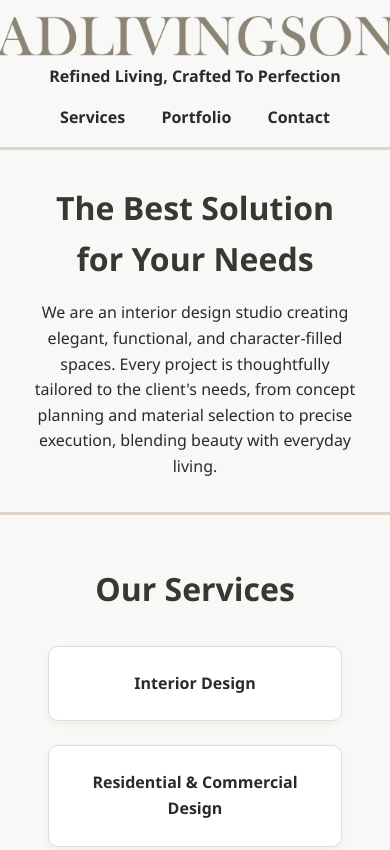
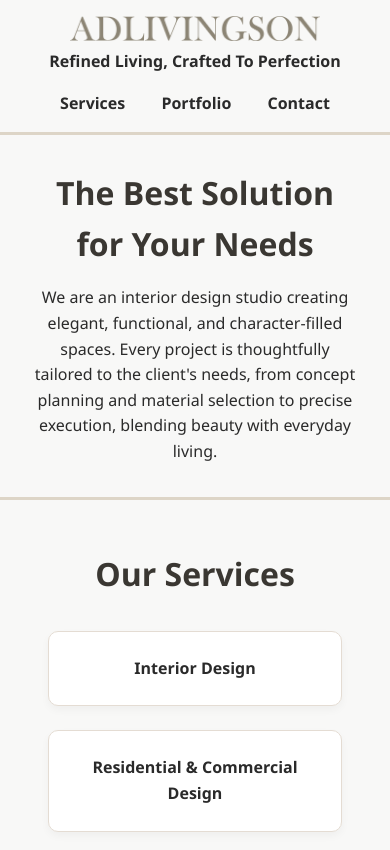
Before and after one commit to alfisyahriseptian/adlivingson-website, a plain HTML site: page index.html in a window 390 px wide. Shown: the top 850 px of the page. Drawn offline with nearby package versions, Linux system fonts and the light colour scheme.

Commit message:
style.css

```diff
--- a/style.css
+++ b/style.css
@@ -359,3 +359,10 @@ footer .social-icons a:hover {
 
 /* === IMPORT FONT === */
 @import url('https://fonts.googleapis.com/css2?family=Poppins:wght@400;600;700&display=swap');
+
+/* === LOGO MENGECIL DI MOBILE === */
+@media (max-width: 768px) {
+  .branding img {
+    width: 250px; /* Ubah ke ukuran yang kamu mau, misal: 200px, 220px, dst */
+  }
+}
```
